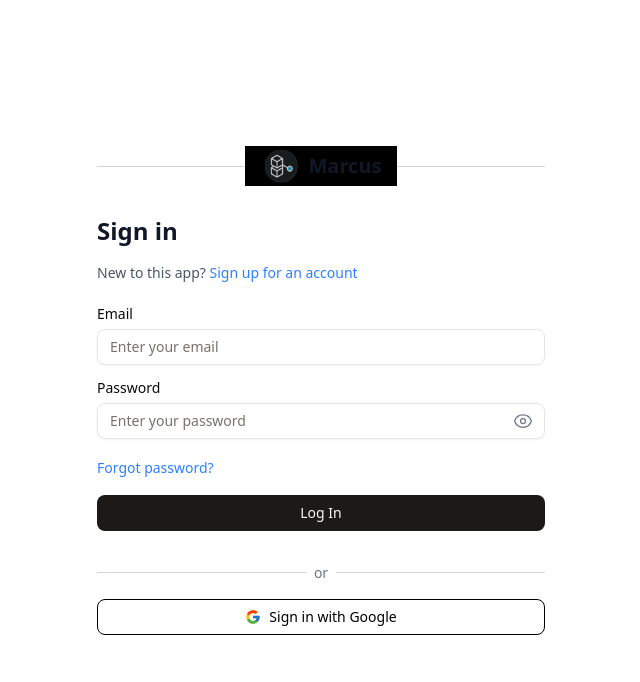
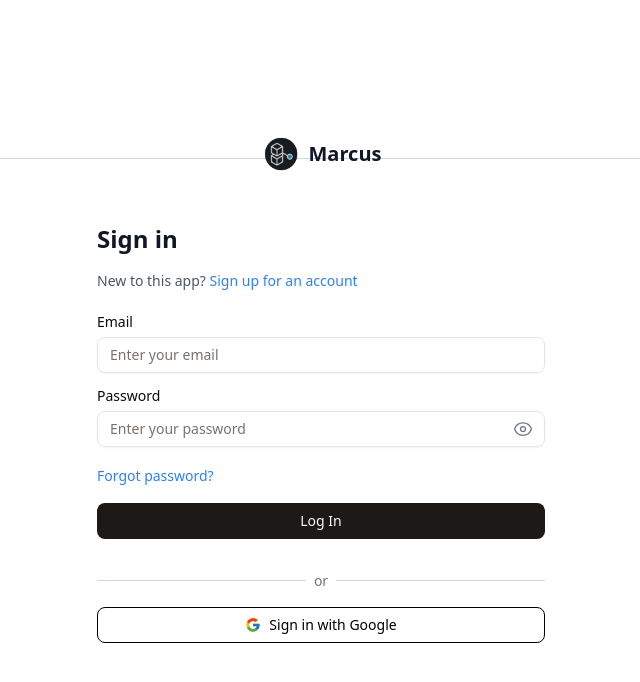
Before and after one commit to njit-prof-bill/njit-prof-bill-cs490-project-summer-2025, a Next.js app: page / in a window 1280 px wide. Shown: the top 682 px of the page, without its empty margins (319-959 px from the left). Built offline with nearby package versions, Linux system fonts and the light colour scheme; no server answers.

Commit message:
Branding update

```diff
--- a/src/app/page.tsx
+++ b/src/app/page.tsx
@@ -26,13 +26,13 @@ export default function LandingPage() {
   return (
     <div className="flex flex-col items-center justify-center min-h-screen px-6">
       {/* Branding Section */}
-      <div className="relative w-full max-w-md mb-12">
+      <div className="relative w-full mb-16">
         <div className="flex items-center justify-center">
-          <hr className="w-full border-gray-300 dark:border-gray-600" />
-          <div className="absolute bg-black px-4">
-            <div className="flex items-center space-x-2">
+          <hr className="w-4/5 border-gray-300 dark:border-gray-600" />
+          <div className="absolute -top-6 px-4">
+            <div className="flex items-center space-x-2 bg-transparent">
               <Image
-                src="/logo.png" // Corrected path
+                src="/logo.png"
                 alt="Marcus Logo"
                 width={40}
                 height={40}
```
